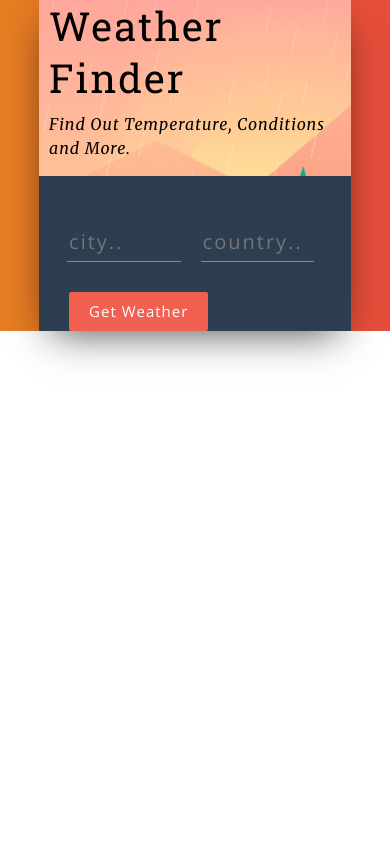
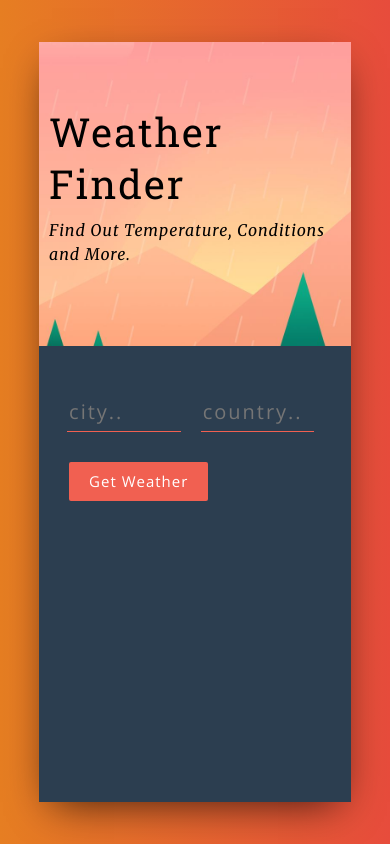
Before and after one commit to bhavukp/reactWeatherApp, a React (Create React App) app: page / in a window 390 px wide. Built offline with nearby package versions, Linux system fonts and the light colour scheme.

Commit message:
responsive

```diff
--- a/src/css/app.css
+++ b/src/css/app.css
@@ -131,12 +131,7 @@ button:active {
 
 @media(max-width:450px){
 
-  .wrapper{
-    height: 100%;
-  }
-
   .main{
-    height: 100%;
     flex-direction: column;
   }
 
```
